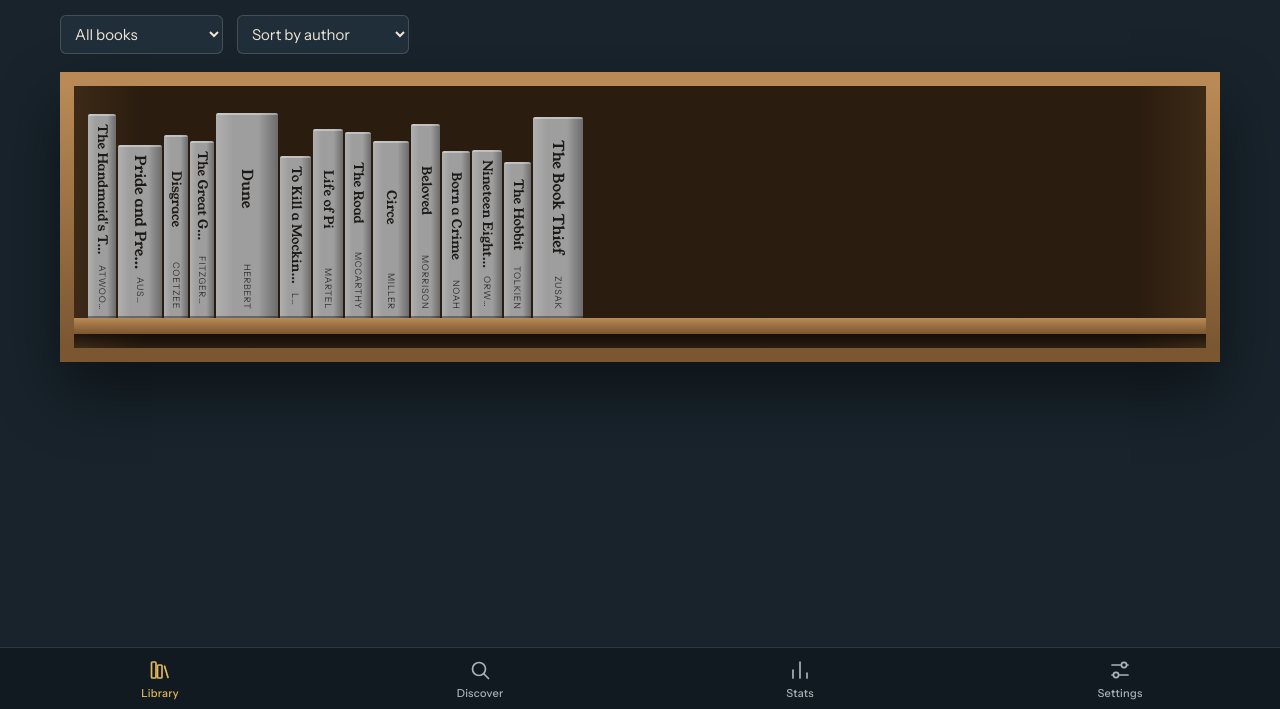
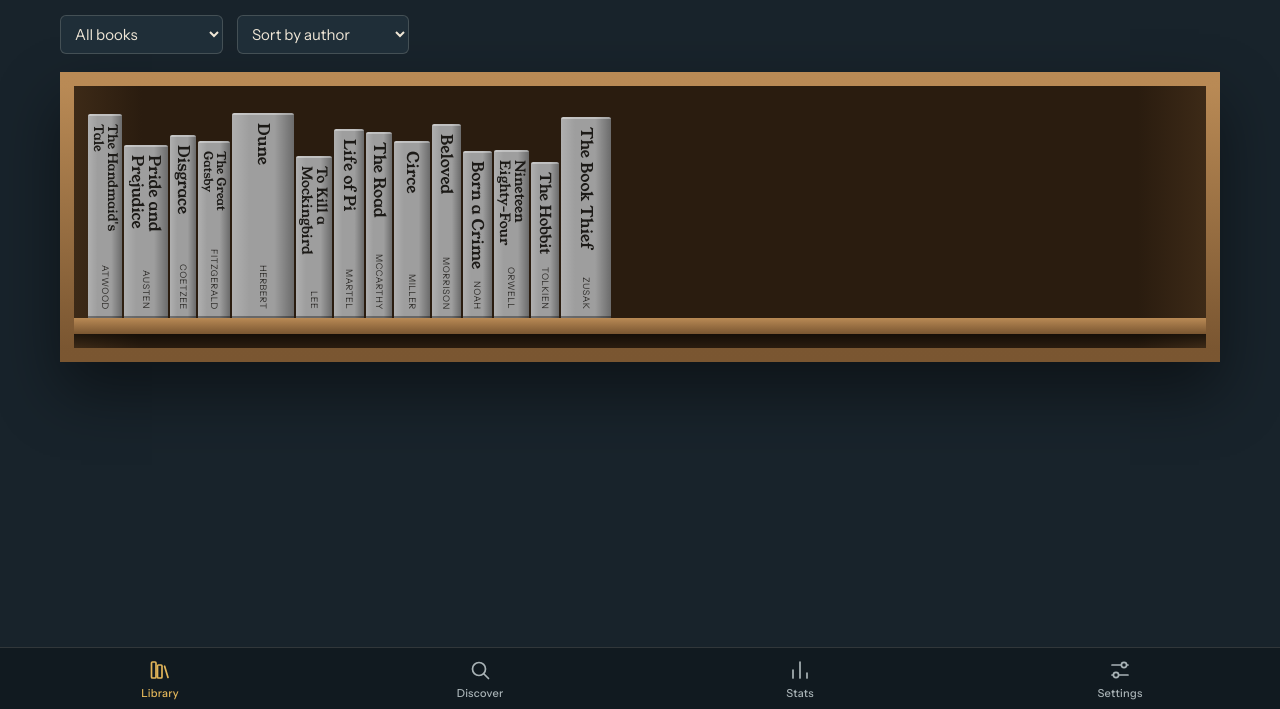
Before and after one commit to belindalouw/shelf-life, a plain HTML site: page index.html in a window 1280 px wide. Shown: the part 91-800 px from the top of the page. Drawn offline with Linux system fonts and the light colour scheme.

Commit message:
Fit full title and author on spines without truncation
Co-Authored-By: Claude Fable 5.2 <noreply@anthropic.com>

```diff
--- a/index.html
+++ b/index.html
@@ -64,9 +64,9 @@ h1{font:400 34px/1 var(--display);margin:0;letter-spacing:.01em}
   box-shadow:inset 0 9px 0 -7px rgba(255,255,255,.35),inset 0 -9px 0 -7px rgba(0,0,0,.35);
   transition:transform .18s ease;transform-origin:bottom}
 .spine:hover,.spine:focus-visible{transform:translateY(-12px)}
-.spine .t{font:400 13px/1.1 var(--display);white-space:nowrap;overflow:hidden;text-overflow:ellipsis;min-height:0;flex:1 1 auto}
+.spine .t{font:400 13px/1.08 var(--display);white-space:normal;overflow:hidden;min-height:0;flex:1 1 auto;text-align:start}
 .spine.wide .t{font-size:15px}
-.spine .a{font-size:9px;letter-spacing:.08em;text-transform:uppercase;opacity:.8;white-space:nowrap;overflow:hidden;text-overflow:ellipsis;max-height:38%;flex:0 1 auto}
+.spine .a{font-size:9px;letter-spacing:.06em;text-transform:uppercase;opacity:.85;white-space:nowrap;flex:none}
 .face{border:0;padding:0;background:none;height:186px;display:block;transition:transform .18s ease;box-shadow:3px 0 8px rgba(0,0,0,.5)}
 .face:hover,.face:focus-visible{transform:translateY(-10px)}
 .face img,.face .gen{height:186px;width:auto;display:block;border-radius:2px}
@@ -379,7 +379,7 @@ function render(){
     const label = `${esc(b.title)} by ${esc(b.author)}`;
     if((b.face||view)==="cover") return `<div class="slot f"><button class="face" data-id="${esc(b.id)}" aria-label="${label}">${coverHtml(b)}</button></div>`;
     const h = hash(b.title), c = colorOf(b);
-    const w = Math.round(Math.max(24, Math.min(62, (b.pages||280)/11)));
+    const w = Math.round(Math.max(24, Math.min(62, (b.pages||280)/11), Math.min(56, 20 + b.title.length*.75)));   // long titles get a wider spine
     const ht = (small?130:156) + h % (small?44:50);
     return `<div class="slot"><button class="spine${w>40?" wide":""}" data-id="${esc(b.id)}" aria-label="${label}" style="width:${w}px;height:${ht}px;background-color:${c};color:${b.ink||inkOn(c)}"><span class="t">${esc(b.title)}</span><span class="a">${esc(b.author.split(/\s+/).pop())}</span></button></div>`;
   }).join("") + "</div>").join("");
@@ -390,6 +390,7 @@ function render(){
 const colQ = [], colSeen = new Set(); let colBusy = 0;
 const io = new IntersectionObserver(es => es.forEach(e => {
   if(!e.isIntersecting) return; io.unobserve(e.target);
+  fitSpine(e.target);
   const b = books.find(x => x.id===e.target.dataset.id);
   if(b && !b.color && !colSeen.has(b.id) && coverUrl(b)){ colSeen.add(b.id); colQ.push(b); pump(); }
 }), {rootMargin:"200px"});
@@ -405,6 +406,16 @@ async function pump(){
     await new Promise(r => setTimeout(r, 120));
   }
   colBusy--;
+}
+// Shrink and wrap the lettering until the whole title and the author's name fit on the spine.
+function fitSpine(el){
+  const t = el.querySelector(".t"), a = el.querySelector(".a"); if(!t) return;
+  const room = el.clientWidth - 5, tall = el.clientHeight - 18;
+  for(const s of [9, 8, 7, 6]){ a.style.fontSize = s+"px"; if(a.offsetHeight <= tall*.45) break; }
+  for(const s of [16, 15, 14, 13, 12, 11, 10, 9, 8, 7.5, 7, 6.5, 6, 5.5, 5]){
+    t.style.fontSize = s+"px";
+    if(t.offsetWidth <= room && t.scrollHeight <= t.clientHeight + 1) break;
+  }
 }
 function readColors(url){
   return new Promise(done => {
```
